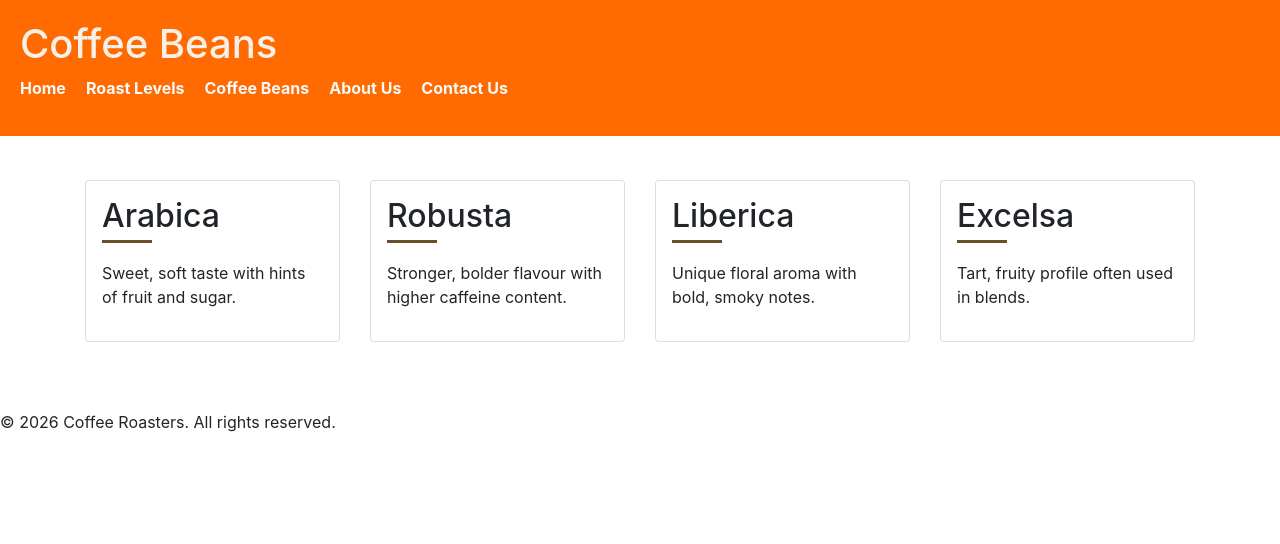
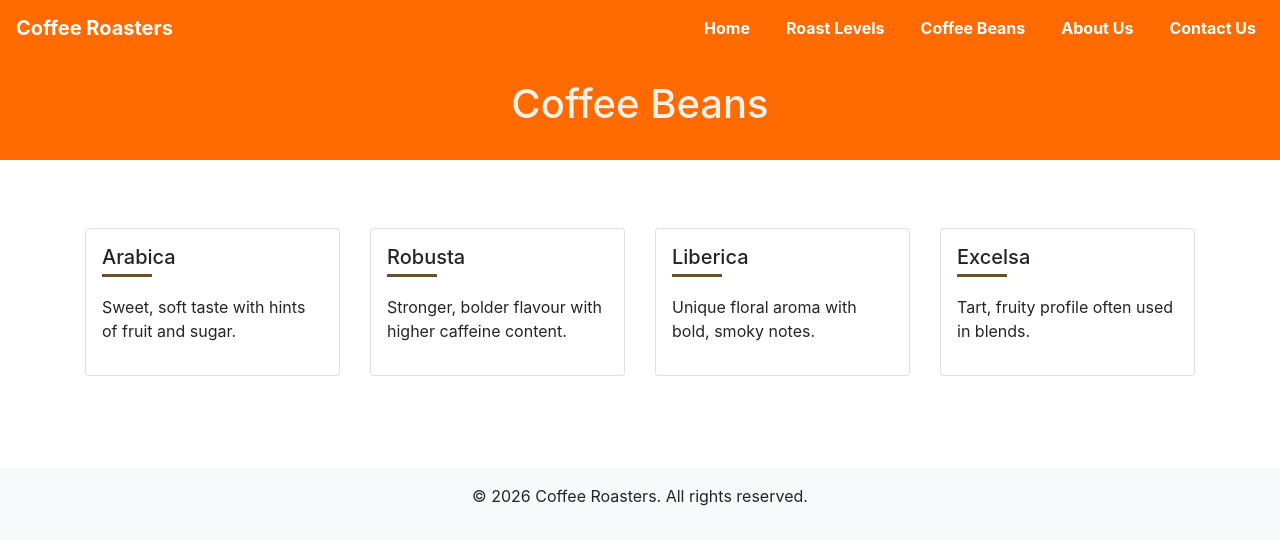
Before and after one commit to MartinEverett23/Adding-Style-With-BootStrap, a plain HTML site: page beans.html in a window 1280 px wide. Drawn offline with nearby package versions, Linux system fonts and the light colour scheme.

Commit message:
beans file update

```diff
--- a/beans.html
+++ b/beans.html
@@ -4,52 +4,83 @@
 <head>
     <meta charset="UTF-8">
     <title>Coffee Roasters - Coffee Beans</title>
+
     <link rel="stylesheet" href="style.css">
-    <link href="https://stackpath.bootstrapcdn.com/bootstrap/4.5.2/css/bootstrap.min.css" rel="stylesheet" />
+
+    <link
+      href="https://stackpath.bootstrapcdn.com/bootstrap/4.5.2/css/bootstrap.min.css"
+      rel="stylesheet"
+    />
+
     <script src="https://stackpath.bootstrapcdn.com/bootstrap/4.5.2/js/bootstrap.min.js"></script>
 </head>
 <body>
 
-<header>
+<nav class="navbar navbar-expand-lg navbar-light" style="background: #ff6b00;">
+  <a class="navbar-brand text-white" href="#">Coffee Roasters</a>
+
+  <button class="navbar-toggler" type="button" data-toggle="collapse" data-target="#navbarNav">
+    <span class="navbar-toggler-icon"></span>
+  </button>
+
+  <div class="collapse navbar-collapse" id="navbarNav">
+    <ul class="navbar-nav ml-auto">
+
+      <li class="nav-item">
+        <a class="nav-link text-white" href="index.html">Home</a>
+      </li>
+
+      <li class="nav-item">
+        <a class="nav-link text-white" href="roast.html">Roast Levels</a>
+      </li>
+
+      <li class="nav-item active">
+        <a class="nav-link text-white" href="beans.html">Coffee Beans</a>
+      </li>
+
+      <li class="nav-item">
+        <a class="nav-link text-white" href="about.html">About Us</a>
+      </li>
+
+      <li class="nav-item">
+        <a class="nav-link text-white" href="contactus.html">Contact Us</a>
+      </li>
+
+    </ul>
+  </div>
+</nav>
+
+<header class="text-center py-4" style="background: #ff6b00; color: var(--main-bg);">
     <h1>Coffee Beans</h1>
-    <nav>
-        <ul>
-            <li><a href="index.html">Home</a></li>
-            <li><a href="roast.html">Roast Levels</a></li>
-            <li><a href="beans.html">Coffee Beans</a></li>
-            <li><a href="about.html">About Us</a></li>
-            <li><a href="contactus.html">Contact Us</a></li>
-        </ul>
-    </nav>
 </header>
 
-<div class="container my-4">
+<div class="container my-5">
   <div class="row">
 
-        <div class="col-12 col-md-6 col-lg-3 mb-4">
+    <div class="col-md-6 col-lg-3 mb-4">
       <div class="card p-3 h-100">
-                <h2>Arabica</h2>
+        <h2 class="h5">Arabica</h2>
         <p>Sweet, soft taste with hints of fruit and sugar.</p>
       </div>
     </div>
 
-        <div class="col-12 col-md-6 col-lg-3 mb-4">
+    <div class="col-md-6 col-lg-3 mb-4">
       <div class="card p-3 h-100">
-                <h2>Robusta</h2>
+        <h2 class="h5">Robusta</h2>
         <p>Stronger, bolder flavour with higher caffeine content.</p>
       </div>
     </div>
 
-        <div class="col-12 col-md-6 col-lg-3 mb-4">
+    <div class="col-md-6 col-lg-3 mb-4">
       <div class="card p-3 h-100">
-                <h2>Liberica</h2>
+        <h2 class="h5">Liberica</h2>
         <p>Unique floral aroma with bold, smoky notes.</p>
       </div>
     </div>
 
-        <div class="col-12 col-md-6 col-lg-3 mb-4">
+    <div class="col-md-6 col-lg-3 mb-4">
       <div class="card p-3 h-100">
-                <h2>Excelsa</h2>
+        <h2 class="h5">Excelsa</h2>
         <p>Tart, fruity profile often used in blends.</p>
       </div>
     </div>
@@ -57,7 +88,7 @@
   </div>
 </div>
 
-<footer>
+<footer class="text-center py-3 bg-light">
   <p>&copy; 2026 Coffee Roasters. All rights reserved.</p>
 </footer>
 
```
Lines whose indentation alone changed are shown as unchanged.
